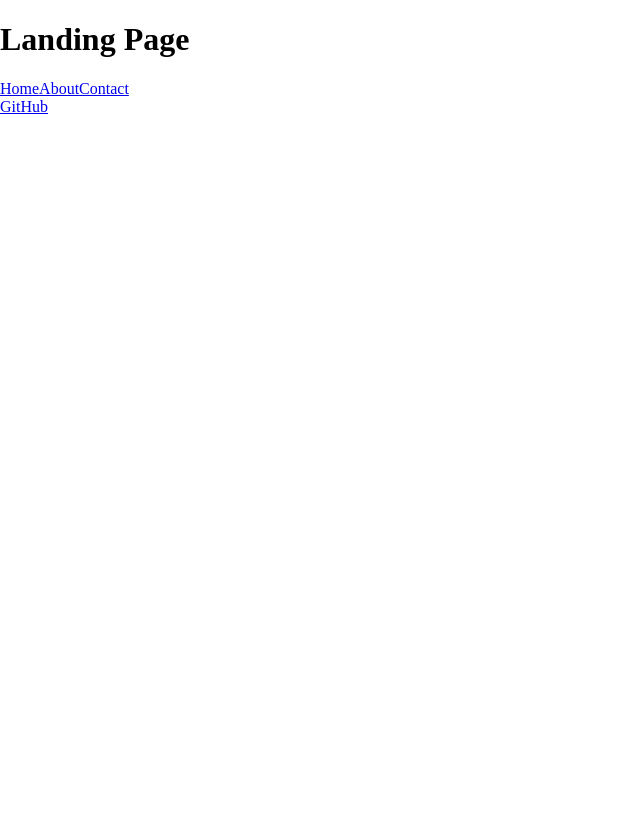
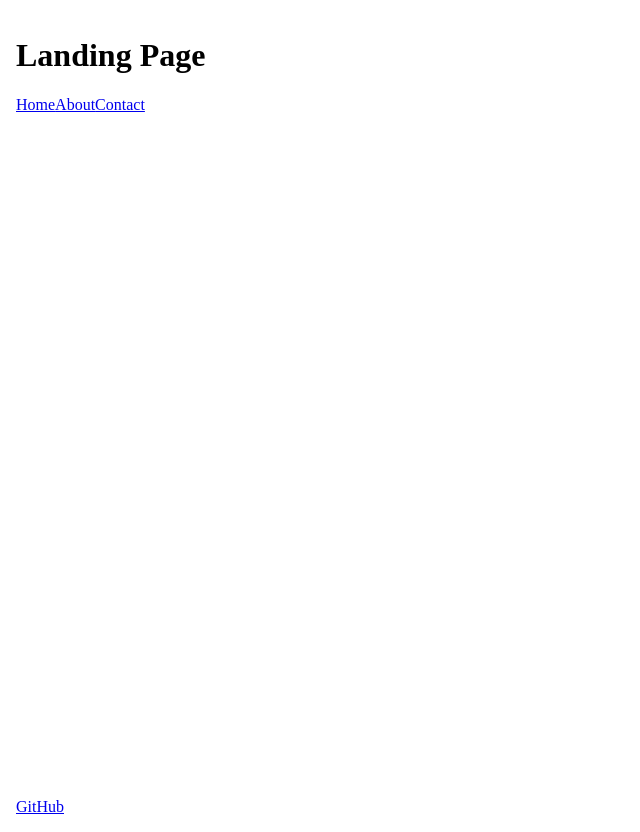
Before and after one commit to LarsGKodehode/portfolio-structure, a React (Create React App) app: page /#/ in a window 1280 px wide. Shown: the whole page, without its empty margins (0-640 px from the left). Before the commit the page ends 800 px from the top, so only its background shows below. Built offline with nearby package versions, Linux system fonts and the light colour scheme.

Commit message:
applied new styling

```diff
--- a/src/routes/index.jsx
+++ b/src/routes/index.jsx
@@ -8,7 +8,7 @@ import styles from './layout.module.css'
 
 function LandingPage() {
   return (
-    <>
+    <div className={styles.app}>
     {/* header */}
       <header>
         <h1>Landing Page</h1>
@@ -28,7 +28,7 @@ function LandingPage() {
       <footer>
       <a href="www.github.com">GitHub</a>
       </footer>
-    </>
+    </div>
   )
 }
 
```
